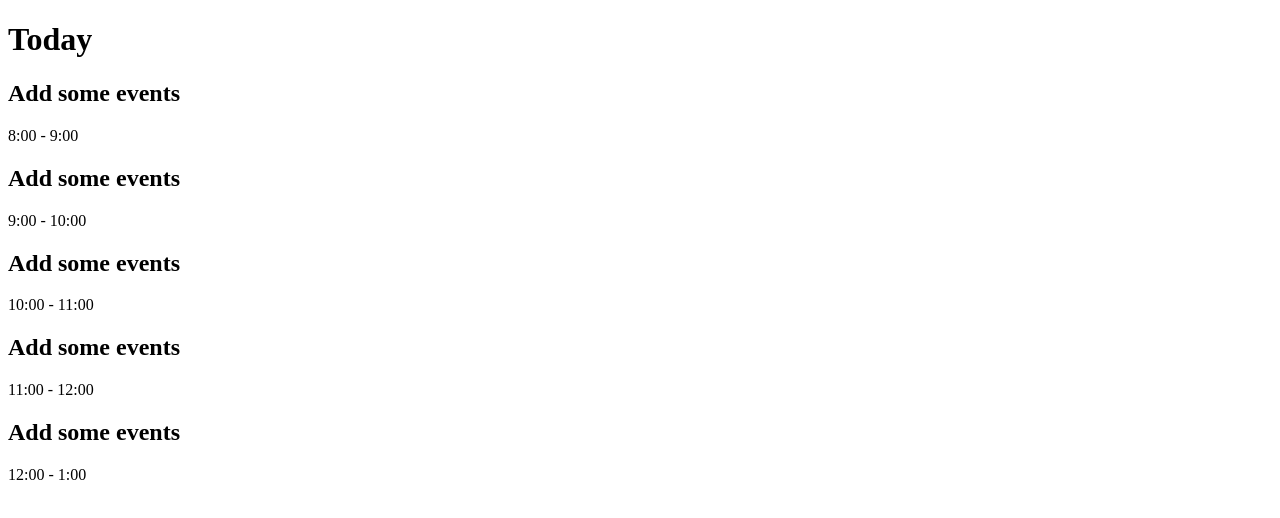
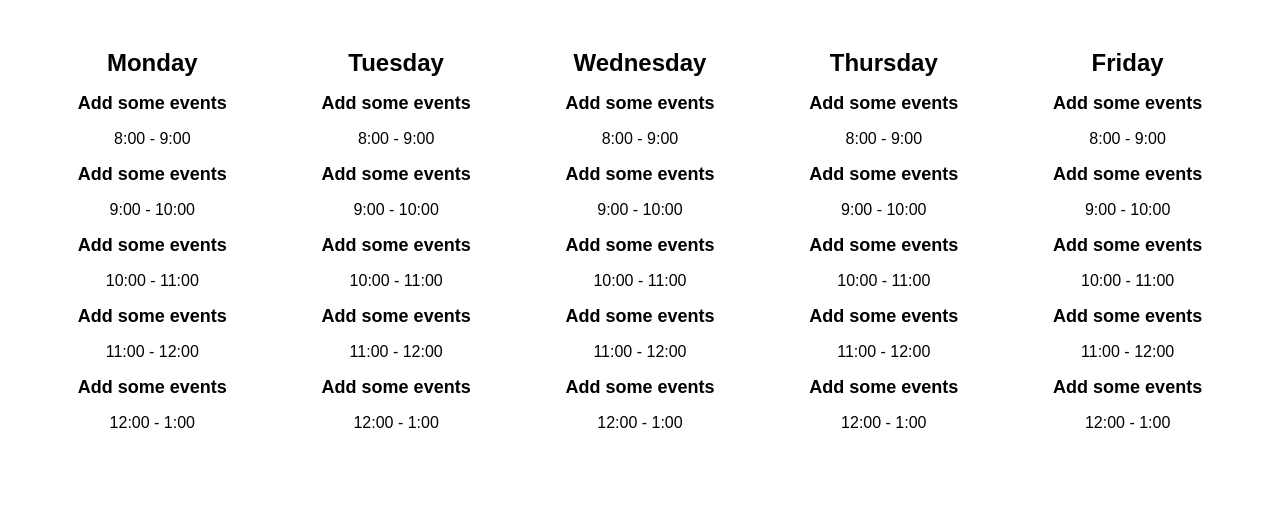
Before and after one commit to thescripted/schedulebuilder, a React (Vite) app: page / in a window 1280 px wide. Shown: the top 518 px of the page. Built offline with nearby package versions, Linux system fonts and the light colour scheme.

Commit message:
updated and basic styling

```diff
--- a/src/App.js
+++ b/src/App.js
@@ -1,9 +1,9 @@
 import React from "react";
 import ReactDOM from "react-dom";
-import Day from "./Day";
+import Calendar from "./Calendar";
 
 const App = () => {
-  return <Day />;
+  return <Calendar />;
 };
 
 ReactDOM.render(React.createElement(App), document.getElementById("root"));
--- /dev/null
+++ b/src/Calendar.js
@@ -0,0 +1,16 @@
+import React from "react";
+import Day from "./Day";
+
+const Calendar = () => {
+  const days = ["Monday", "Tuesday", "Wednesday", "Thursday", "Friday"];
+
+  return (
+    <div className="container">
+      {days.map((date, index) => {
+        return <Day date={date} key={index} />;
+      })}
+    </div>
+  );
+};
+
+export default Calendar;
--- a/src/Day.js
+++ b/src/Day.js
@@ -1,7 +1,7 @@
 import React from "react";
 import Hour from "./Hour";
 
-const Day = () => {
+const Day = ({ date }) => {
   const hours = [
     "8:00 - 9:00",
     "9:00 - 10:00",
@@ -10,13 +10,19 @@ const Day = () => {
     "12:00 - 1:00"
   ];
 
+  const handleSubmission = time => {
+    console.log(`Alright boomer I got the time: ${time}`);
+  };
+
   return (
     <div className="calendar-day">
       <div className="today-header">
-        <h1>Today</h1>
+        <h1>{date}</h1>
       </div>
       {hours.map((hour, index) => {
-        return <Hour time={hour} key={index} />;
+        return (
+          <Hour time={hour} key={index} onFormSubmitted={handleSubmission} />
+        );
       })}
     </div>
   );
--- a/src/Hour.js
+++ b/src/Hour.js
@@ -1,13 +1,19 @@
-import React, { useState } from "react";
+import React, { useState, useCallback } from "react";
 import Modal from "./Modal";
 
-const Hour = props => {
+const Hour = ({ time, onFormSubmitted }) => {
   const [showModal, setShowModal] = useState(false);
   const [text, setText] = useState("Add some events");
-  const time = props.time;
+
+  const onChange = useCallback(e => setText(e.target.value), []);
 
   const toggleModal = () => {
     setShowModal(!showModal);
+  };
+
+  const handleClick = () => {
+    onFormSubmitted(time);
+    toggleModal();
   };
 
   return (
@@ -23,15 +29,9 @@ const Hour = props => {
       </div>
       {showModal ? (
         <Modal time={time}>
-          <form>
-            <h1>Add Event for {time}</h1>
-            <input
-              type="text"
-              placeholder="Add your Event"
-              onChange={e => setText(e.target.value)}
-            />
-            <button onClick={toggleModal}>Submit</button>
-          </form>
+          <h1>Add Event for {time}</h1>
+          <input type="text" placeholder="Add your Event" onChange={onChange} />
+          <button onClick={handleClick}>Submit</button>
         </Modal>
       ) : null}
     </>
--- a/src/Modal.js
+++ b/src/Modal.js
@@ -1,7 +1,7 @@
 import React, { useEffect, useRef } from "react";
 import { createPortal } from "react-dom";
 
-const modalRoot = document.getElementById("modal");
+const modalRoot = document.getElementById("root");
 
 const Modal = props => {
   const { children, time } = props;
--- a/src/style.css
+++ b/src/style.css
@@ -0,0 +1,27 @@
+html {
+  font-family: Arial, Helvetica, sans-serif;
+}
+
+h1 {
+  font-size: 24px;
+}
+
+.container {
+  display: flex;
+  justify-content: space-evenly;
+}
+.calendar-day {
+  margin: 25px;
+  float: left;
+  text-align: center;
+}
+
+.hour-box h2 {
+  font-size: 18px;
+}
+
+.modal-form {
+  position: relative;
+  left: 50%;
+  top: 50%;
+}
```
